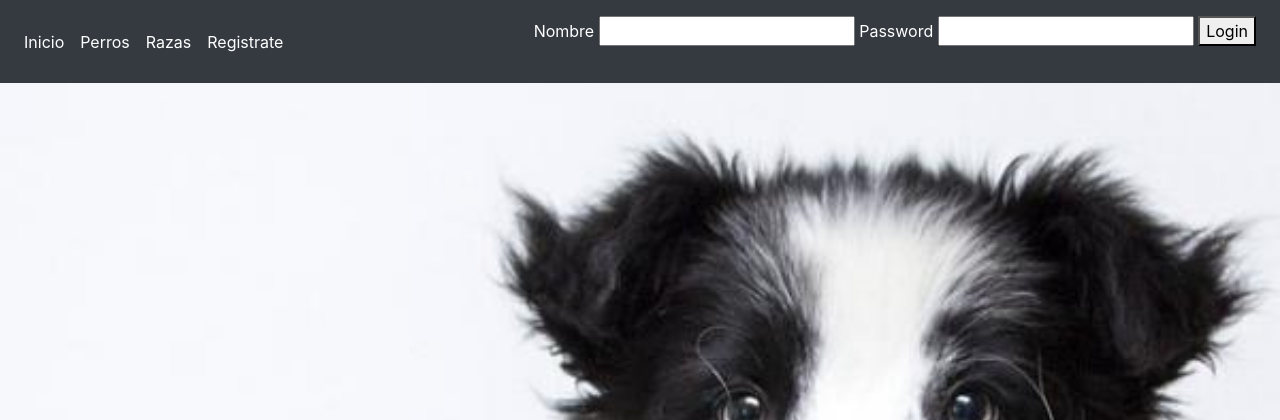
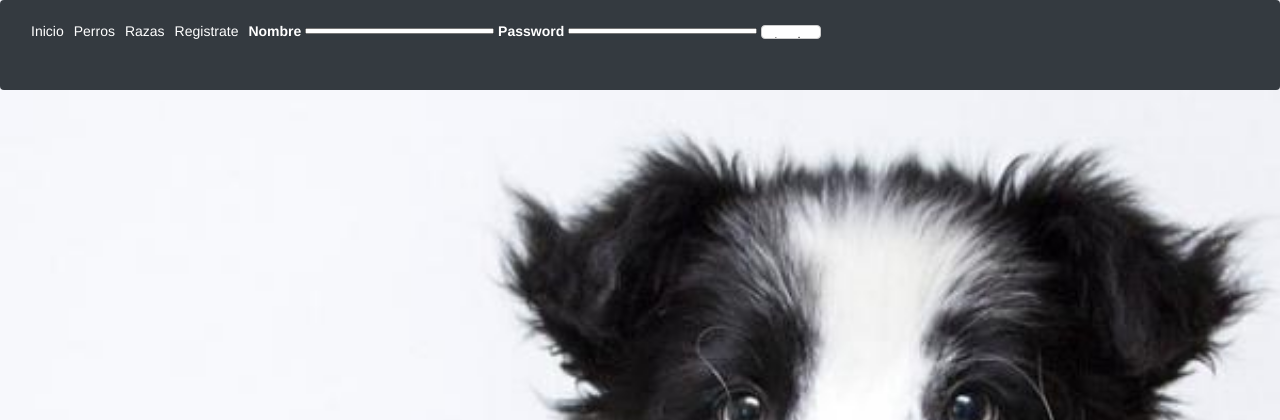
Before and after one commit to Juanky92/AplicacionesWeb, a Django app: page /dog/login/ in a window 1280 px wide. Shown: the top 420 px of the page. Run offline with Django 3.2, Linux system fonts and the light colour scheme; some libraries are stand-ins or nearby versions.

Commit message:
Decimoseptimo

```diff
--- a/doghouse/dog/models.py
+++ b/doghouse/dog/models.py
@@ -54,7 +54,7 @@
 	microchip=models.CharField(max_length=30,unique=True)
 	nombre=models.CharField(max_length=100)
 	edad=models.IntegerField()
-	#foto=models.ImageField(upload_to='imagen/',blank=True)
+	# foto=models.ImageField(upload_to='static/dog/imagen/',blank=True)
 	caracter=models.CharField(max_length=50)
 	habitos=models.CharField(max_length=150)
 	peso=models.IntegerField()
--- a/doghouse/dog/templates/inicio.html
+++ b/doghouse/dog/templates/inicio.html
@@ -39,16 +39,25 @@
           <a class="nav-link" href="perro_form/add">Registro de perros</a>
           </li>
           {%endif%}
-         </ul>
-        <ul class="navbar-nav">
           <li class="nav-item" text-align="right">
-            <a class="nav-link">
-              <font color=#FFFFFF>{% block user %} {% endblock %}</font>
-            </a>
-          </li>
-		</ul>
+            	<a class="nav-link">
+              		<font color=#FFFFFF>{% block user %} {% endblock %}</font>
+            	</a>
+           </li>
+           {%if request.user.is_authenticated%}
+           <li class="nav-item" text-align="right">
+           		<a class="nav-link">
+              		<form action="logout/" method="POST" name="auth">
+  					{% csrf_token %}
+  					<input class="btn btn-default" align='center' type="submit" value="Logout" style='height:3%' text-aling='top'>
+					</form>
+            	</a>
+           </li>
+           {%endif%}
+        </ul>
       </div>
     </nav>
+
 {%block content%}
 {% load staticfiles %}
 <link rel="stylesheet" type="text/css" href="{% static 'dog/style1.css' %}" />
@@ -57,15 +66,10 @@
 <h1>Bienvenidos a Doghouse</h1>
 </head>
 <body>
-<!-- <a href="perro_form/add">Registro de perros</a> -->
 <br>
 <br>
 <br>
 <br>
-<form action="logout/" method="POST" name="auth">
-  {% csrf_token %}
-  <button type="submit">Logout</button>
-</form>
 </body>
 </html>
 {%endblock%}
--- a/doghouse/dog/templates/login.html
+++ b/doghouse/dog/templates/login.html
@@ -3,10 +3,10 @@
 <form action="../login/" method="POST" name="auth">
   {% csrf_token %}
   <label>Nombre</label>
-  <input type="text" name="username">
+  <input type="text" name="username" style='height:2%'>
   <label>Password</label>
-  <input type="password" name="password">
-  <button type="submit">Login</button>
+  <input type="password" name="password" style='height:2%'>
+  <input class="btn btn-default" align='center' type="submit" value="Login" style='height:3%' text-aling='top'>
 </form>
 {% endblock %}
 {%block content %}
--- a/doghouse/dog/urls.py
+++ b/doghouse/dog/urls.py
@@ -1,10 +1,29 @@
 from django.conf.urls import url, include
+from django.contrib.auth.models import User
+from rest_framework import routers, serializers, viewsets
 from dog import views
 from dog.views import *
 
 from . import views
 
+# Serializers define the API representation.
+class UserSerializer(serializers.HyperlinkedModelSerializer):
+    class Meta:
+        model = User
+        fields = ('url', 'username', 'email', 'is_staff')
+
+# ViewSets define the view behavior.
+class UserViewSet(viewsets.ModelViewSet):
+    queryset = User.objects.all()
+    serializer_class = UserSerializer
+
+# Routers provide an easy way of automatically determining the URL conf.
+router = routers.DefaultRouter()
+router.register(r'users', UserViewSet)
+
+
 urlpatterns = [
+    url(r'^api/', include(router.urls)),
     url(r'^inicio$', views.inicio, name='inicio'),
     url(r'^nuevo/$', UsuarioNuevo, name='Usuario'),
     url(r'^perro_list/$',perroList.as_view(),name="Lista-de-perros"),
@@ -16,4 +35,5 @@
     url(r'perro_list/perro_confirm_delete/(?P<pk>[0-9]+)/delete/$', perroDelete.as_view(), name='perro_delete'),
     url(r'^login/$', views.loginView, name="Login"),
     url(r'^logout/$', views.logoutView, name="Logout"),
+    url(r'^api-auth/', include('rest_framework.urls', namespace='rest_framework')),
 ]
```
Also changed, not shown: doghouse/dog/templates/dog/perro_list.html (+19 -3 lines), doghouse/doghouse/settings.py (+9 -0 lines), doghouse/db.sqlite3, doghouse/dog/migrations/0027_perro_foto.py (added), doghouse/dog/migrations/0028_remove_perro_foto.py (added), doghouse/dog/static/dog/imagen/perrete.jpg (added), 4 other files.
